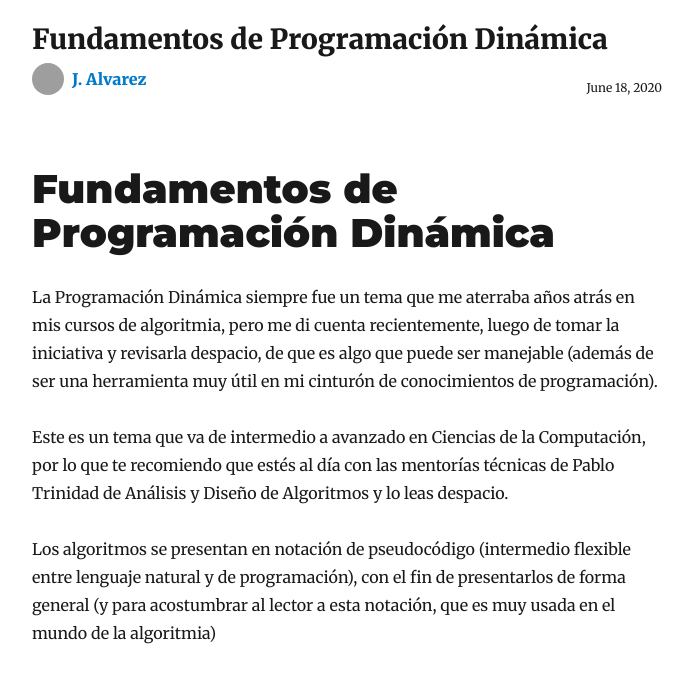
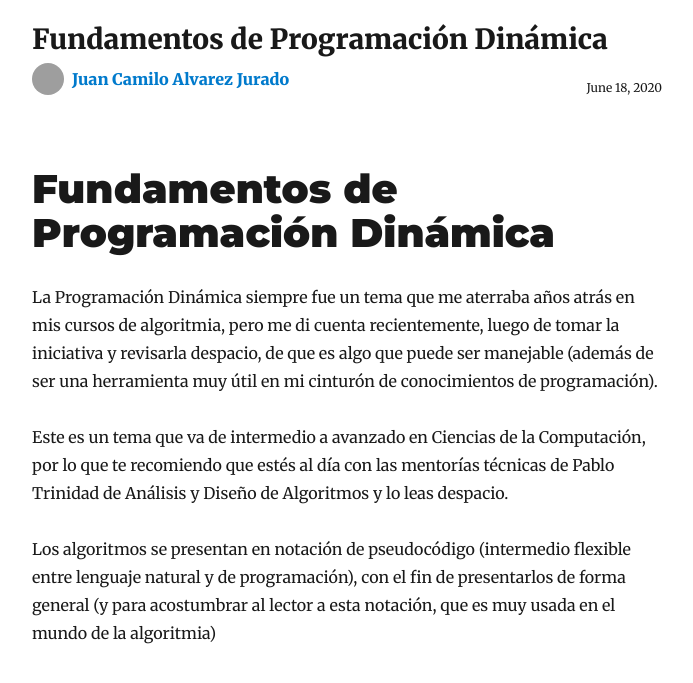
Before and after one commit to PlatziMaster/platzimaster-deprecated, a Gatsby site: page /2020/0618-fundamentos-de-programacion-dinamica/ in a window 1280 px wide. Shown: the part 117-800 px from the top of the page, without its empty margins (293-986 px from the left). Built offline with nearby package versions, Linux system fonts and the light colour scheme; Gatsby itself is replaced by a stand-in of ours; some packages are replaced by stand-ins of ours; grey boxes are pictures that could not be loaded.

Commit message:
[Fix] Fixed author in post header

```diff
--- a/content/2020/0618-fundamentos-de-programacion-dinamica.md
+++ b/content/2020/0618-fundamentos-de-programacion-dinamica.md
@@ -2,7 +2,7 @@
 title: 'Fundamentos de Programación Dinámica'
 date: '2020-06-18T17:23:03.605Z'
 description: 'Una vista introductoria a la técnica de diseño de algoritmos que es la programación dinámica'
-author: 'J. Alvarez'
+author: 'Juan Camilo Alvarez Jurado'
 email: 'jcalvarezj@gmail.com'
 platziUser: 'jcalvarezj'
 ---
```
